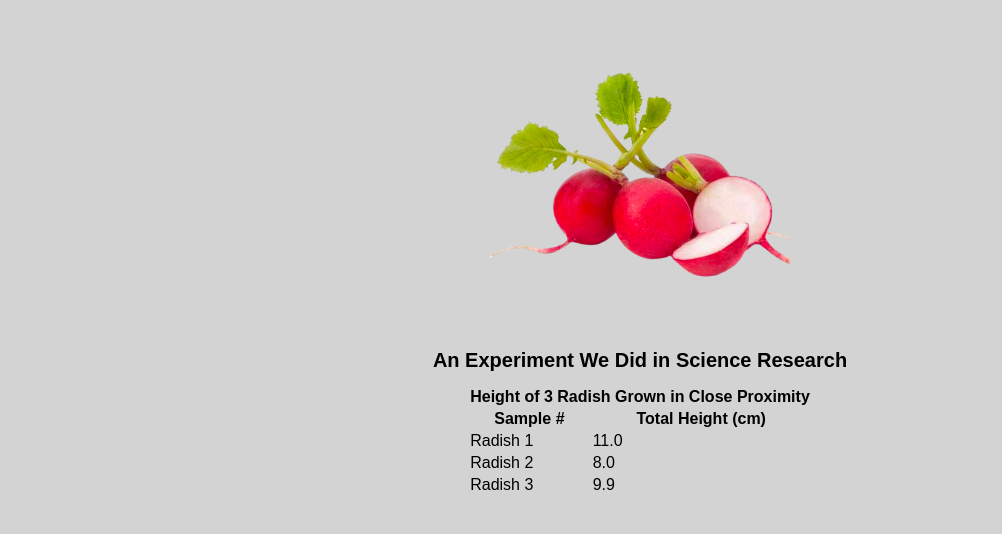
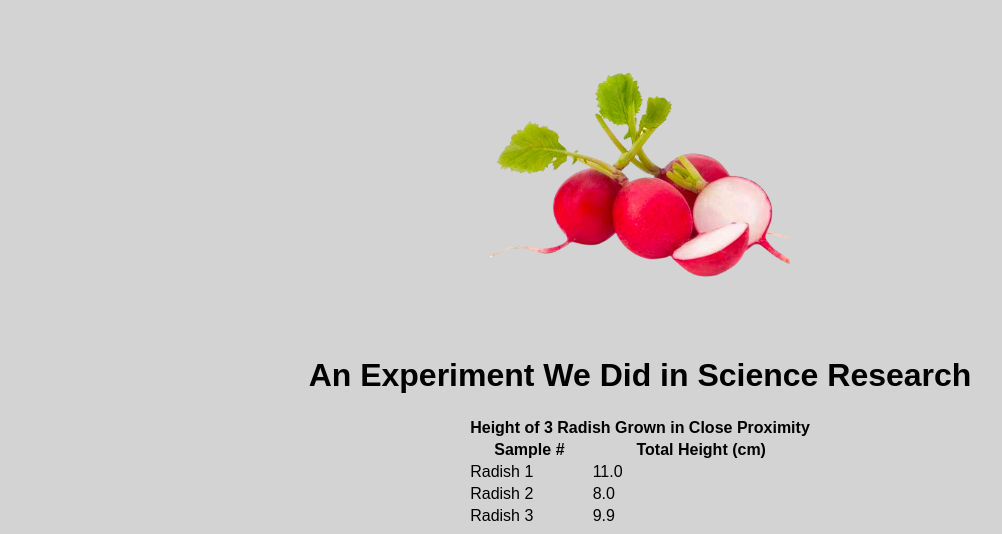
Before and after one commit to j-zhang43/j-zhang43.github.io, a plain HTML site: page index.html in a window 1280 px wide. Shown: the part 505-1039 px from the top of the page, without its empty margins (0-1002 px from the left). Drawn offline with Linux system fonts and the light colour scheme.

Commit message:
Update index.html

```diff
--- a/index.html
+++ b/index.html
@@ -38,7 +38,7 @@
             <!--table-->
                 <img style="width:300px;" src="radish.png" alt="Picture of Radishes">
     <br>
-            <h1 style="font-size: 20px;">
+            <h1>
                  An Experiment We Did in Science Research
             </h1>
                 <table>
```
